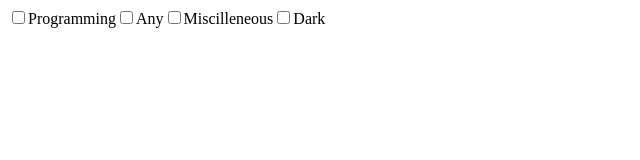
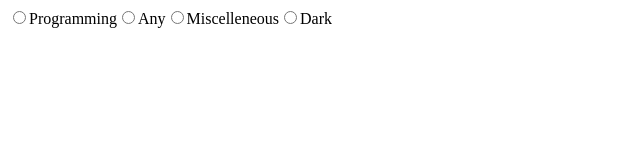
Before and after one commit to GSG-K3/Funny-hooks, a React (Create React App) app: page / in a window 1280 px wide. Shown: the top 160 px of the page, without its empty margins (0-640 px from the left). Built offline with nearby package versions, Linux system fonts and the light colour scheme; no server answers.

Commit message:
add category component using Radio button #4

```diff
--- a/src/App.js
+++ b/src/App.js
@@ -1,5 +1,6 @@
 import React from 'react';
-import Category from './category'
+// import Category from './category'
+import Category from './component/category'
 function App() {
   return (
     <div className="App">
--- a/src/category.js
+++ /dev/null
@@ -1,51 +0,0 @@
-import React, { useState, useEffect } from "react";
-
-  const Category = () => {
-const [Joke, setJoke] = useState([]);
-const[category , setCategory] = React.useState({
-
-    hooks: false
-});
-
-const handleChange =(event)=>{
-    setCategory(event.target.value);
-  }
-useEffect(
-    () => {
-      if(category)
-    fetch(`https://sv443.net/jokeapi/v2/joke/${category}`)
-    .then(response => response.json())
-    .then(data => {
-      if(data.joke)
-    setJoke(data.joke);
-    else
-  setJoke(`-${data.setup} -${data.delivery}`)
-    console.log(data)
-    });
-    },
-    [category] // componentDidMount
-    );
-    return (
-        <div>
-        <div onChange={handleChange}>
-         <input type='checkbox' value='Programming'  checked={category.hooks}/>
-         Programming
-         <input type='checkbox' value='Any'  checked={category.hooks}/>
-        Any
-        <input type='checkbox' value='Miscellaneous'  checked={category.hooks}/>
-        Miscilleneous
-        <input type='checkbox' value='Dark'  checked={category.hooks}/>
-        Dark
-
-
-          </div>
-
-
-
-    <p>{Joke}</p>
-
-
-        </div>
-      );
-    };
-    export default Category;
--- /dev/null
+++ b/src/component/category.js
@@ -0,0 +1,43 @@
+import React, { useState, useEffect } from "react";
+
+  const Category = () => {
+const [Joke, setJoke] = useState('');
+const[category , setCategory] = useState('');
+
+const handleChange =(event)=>{
+  setCategory(event.target.value);
+}
+
+useEffect(
+  () => {
+    if(category)
+  fetch(`https://sv443.net/jokeapi/v2/joke/${category}`)
+  .then(response => response.json())
+  .then(data => {
+    if(data.joke)
+  setJoke(data.joke);
+  else
+setJoke(`-${data.setup} -${data.delivery}`)
+  console.log(data)
+  });
+  },
+  [category]   //Update
+  );
+
+  return (
+    <div>
+    <div onChange={handleChange}>
+     <input type='radio' value='Programming' name='category'/>
+     Programming
+     <input type='radio' value='Any' name='category'/>
+    Any
+    <input type='radio' value='Miscellaneous' name='category'/>
+    Miscelleneous
+    <input type='radio' value='Dark' name='category'/>
+    Dark
+      </div>
+<p>{Joke}</p>
+    </div>
+  );
+};
+export default Category;
```
Also changed, not shown: src/component/joke.js (added).
